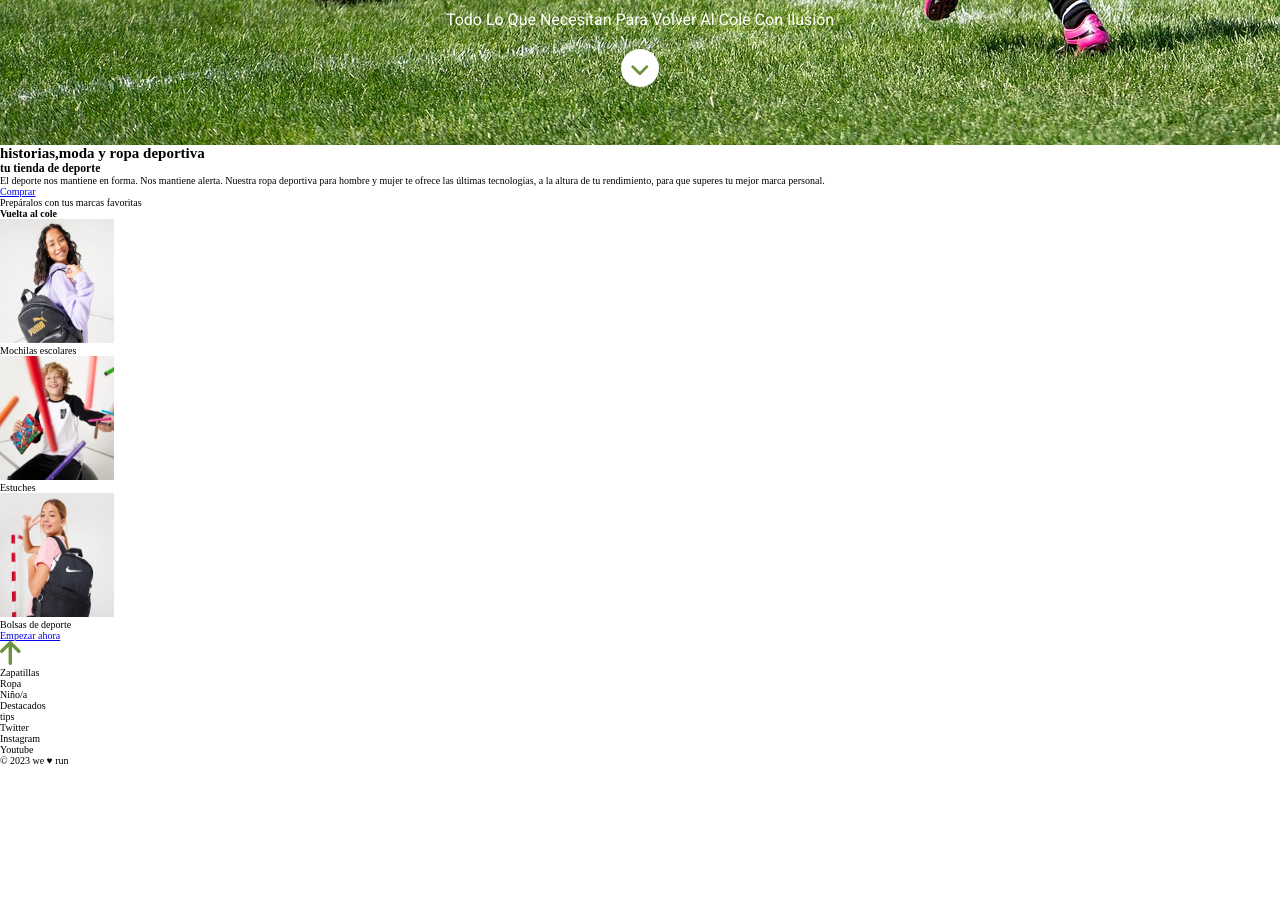
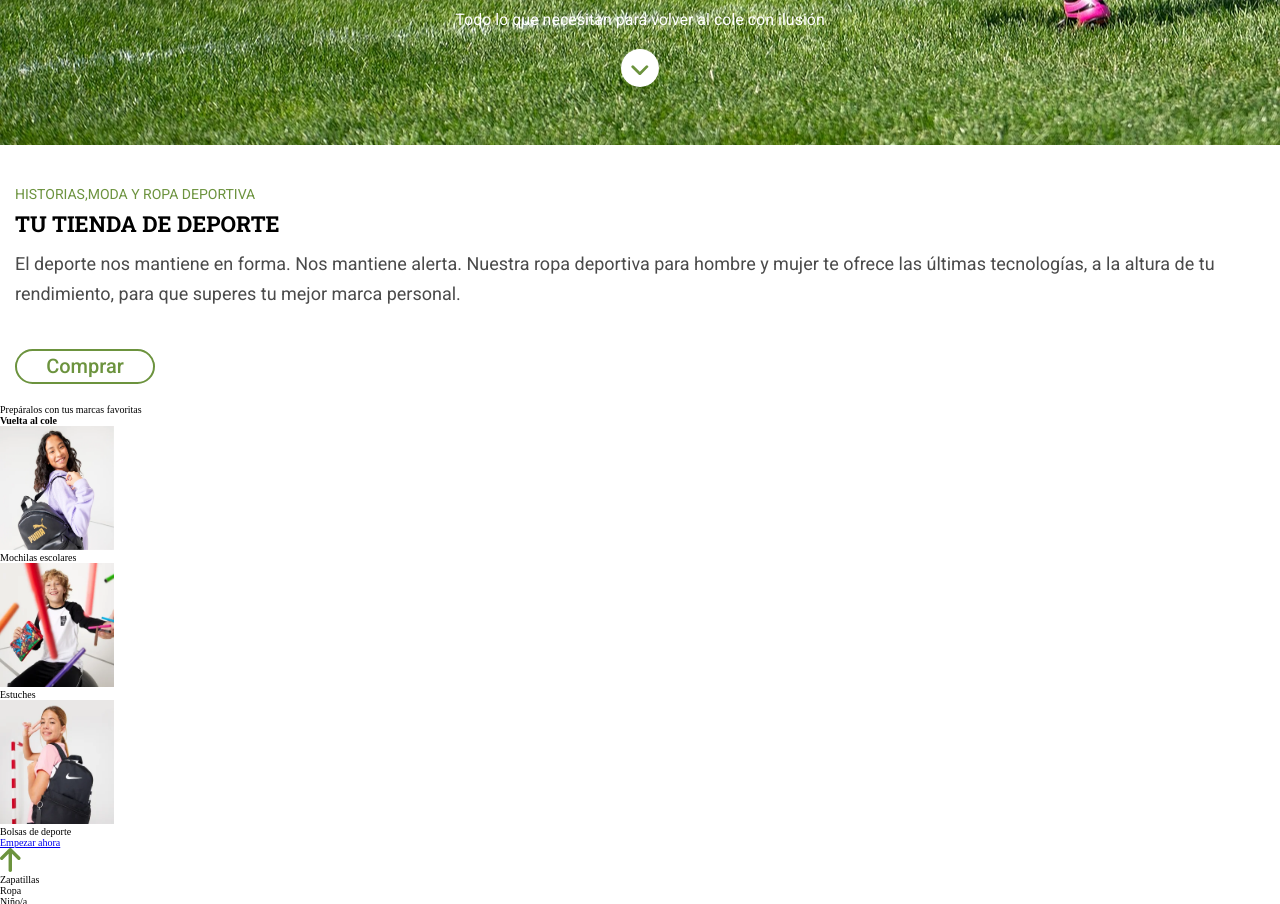
Before and after one commit to Adalab/modulo-1-evaluacion-final-MayteGonz, a website: page src/html/index.html in a window 1280 px wide. Shown: the part 655-1559 px from the top of the page. Before the commit the page ends 1421 px from the top, so only its background shows below. Drawn offline with nearby package versions, Linux system fonts and the light colour scheme; files that its build step writes are made by us from their sources; files whose address does not match are found by name.

Commit message:
doing shop

```diff
--- a/src/html/partials/hero.html
+++ b/src/html/partials/hero.html
@@ -1,6 +1,6 @@
 <section class="hero">
   <h1 class="hero_h1">comienzos compartidos</h1>
-  <p class="hero_p">todo lo que necesitan para volver al cole con ilusión</p>
+  <p class="hero_p">Todo lo que necesitan para volver al cole con ilusión</p>
 
   <p class="hero_arrow">
     <a href="#start">
--- a/src/html/partials/shop.html
+++ b/src/html/partials/shop.html
@@ -1,10 +1,10 @@
 <section class="shop">
-  <h2>historias,moda y ropa deportiva</h2>
-  <h3>tu tienda de deporte</h3>
-  <p>
+  <p class="shop_p1">historias,moda y ropa deportiva</p>
+  <h3 class="shop_h3">tu tienda de deporte</h3>
+  <p class="shop_p2">
     El deporte nos mantiene en forma. Nos mantiene alerta. Nuestra ropa
     deportiva para hombre y mujer te ofrece las últimas tecnologías, a la altura
     de tu rendimiento, para que superes tu mejor marca personal.
   </p>
-  <a href="#">Comprar</a>
+  <a class="shop_buttom" href="#">Comprar</a>
 </section>
--- a/src/scss/core/_mixin.scss
+++ b/src/scss/core/_mixin.scss
@@ -4,9 +4,10 @@
   font-size: $size;
   text-transform: $transform;
 }
-@mixin TextFont($color, $size, $transform) {
+@mixin TextFont($color, $size, $transform, $weight) {
   font-family: $txt;
   color: $color;
   font-size: $size;
   text-transform: $transform;
+  font-weight: $weight;
 }
--- a/src/scss/core/_variables.scss
+++ b/src/scss/core/_variables.scss
@@ -1,6 +1,8 @@
 $primaryColor: #6c933e;
 $secundaryColor: #d9e4cc;
-$footercolor: #4a4a4a;
+$tertiarycolor: #4a4a4a;
 $white: #fff;
 $txt: "Roboto", sans-serif;
 $titles: "Roboto Slab", serif;
+$regular: 400;
+$medium: 500;
--- a/src/scss/layout/_hero.scss
+++ b/src/scss/layout/_hero.scss
@@ -4,7 +4,8 @@
   background-image: url("../images/backImg.jpeg");
   background-repeat: no-repeat;
   background-size: cover;
-  background-position-x: right;
+  background-position: 80%;
+  /*   background-position-x: right; */
   display: flex;
   flex-direction: column;
   align-items: center;
@@ -19,7 +20,7 @@
     word-spacing: 100vw;
   }
   &_p {
-    @include TextFont($white, 1.6rem, capitalize);
+    @include TextFont($white, 1.6rem, none, $regular);
   }
   &_arrow {
     background-color: $white;
--- a/src/scss/layout/_shop.scss
+++ b/src/scss/layout/_shop.scss
@@ -0,0 +1,29 @@
+.shop {
+  background-color: $white;
+  padding: 34px 15px 20px;
+  line-height: 30px;
+
+  &_p1 {
+    @include TextFont($primaryColor, 1.4rem, uppercase, $regular);
+  }
+  &_h3 {
+    @include TitleFont(black, 2.2rem, uppercase);
+    margin-bottom: 10px;
+  }
+  &_p2 {
+    @include TextFont($tertiarycolor, 1.8rem, none, $regular);
+    line-height: 30px;
+    padding-right: 20px;
+  }
+  &_buttom {
+    margin-top: 40px;
+    display: block;
+    height: 35px;
+    width: 140px;
+    border: 2px solid $primaryColor;
+    border-radius: 22.5px;
+    text-align: center;
+    text-decoration: none;
+    @include TextFont($primaryColor, 2rem, none, $medium);
+  }
+}
```
